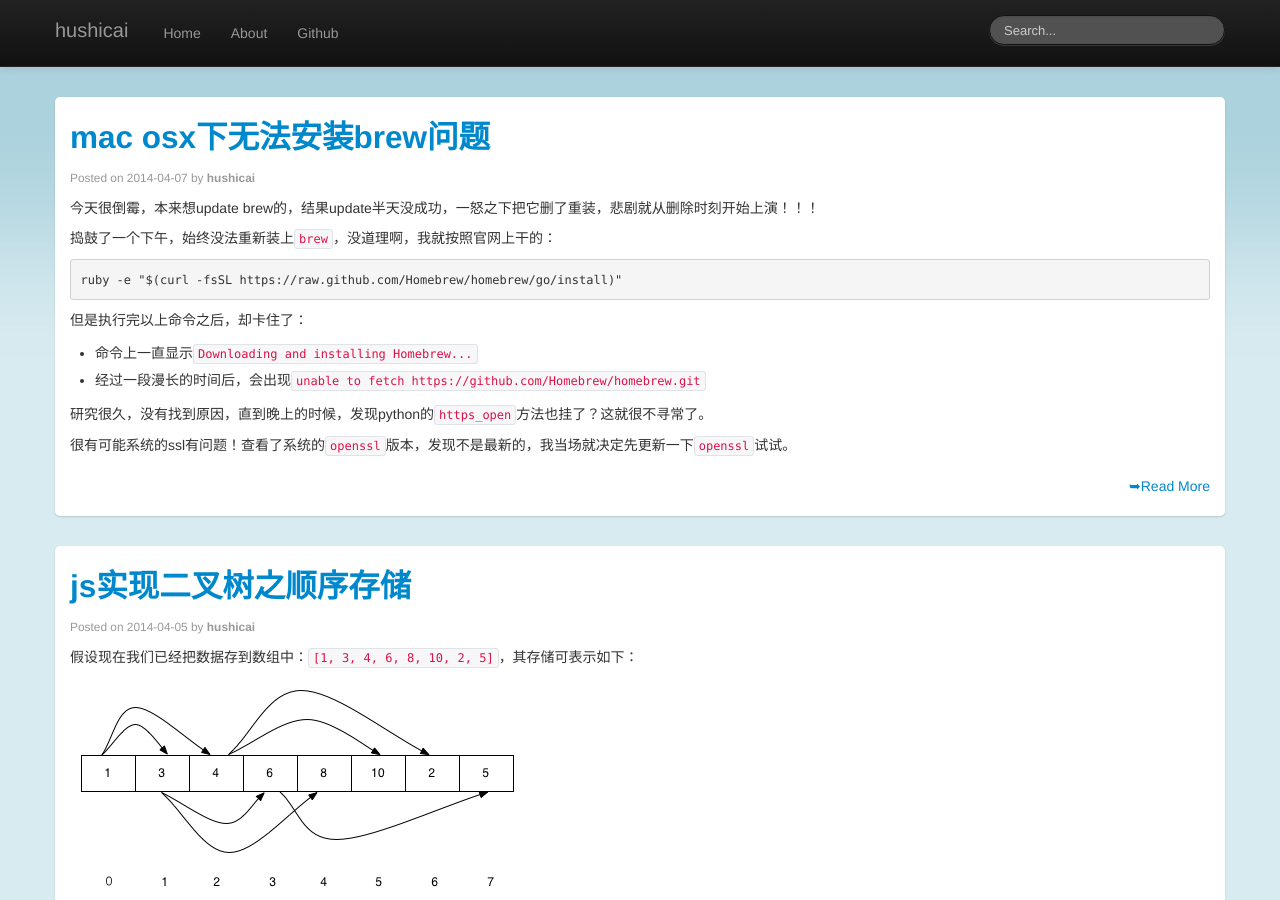
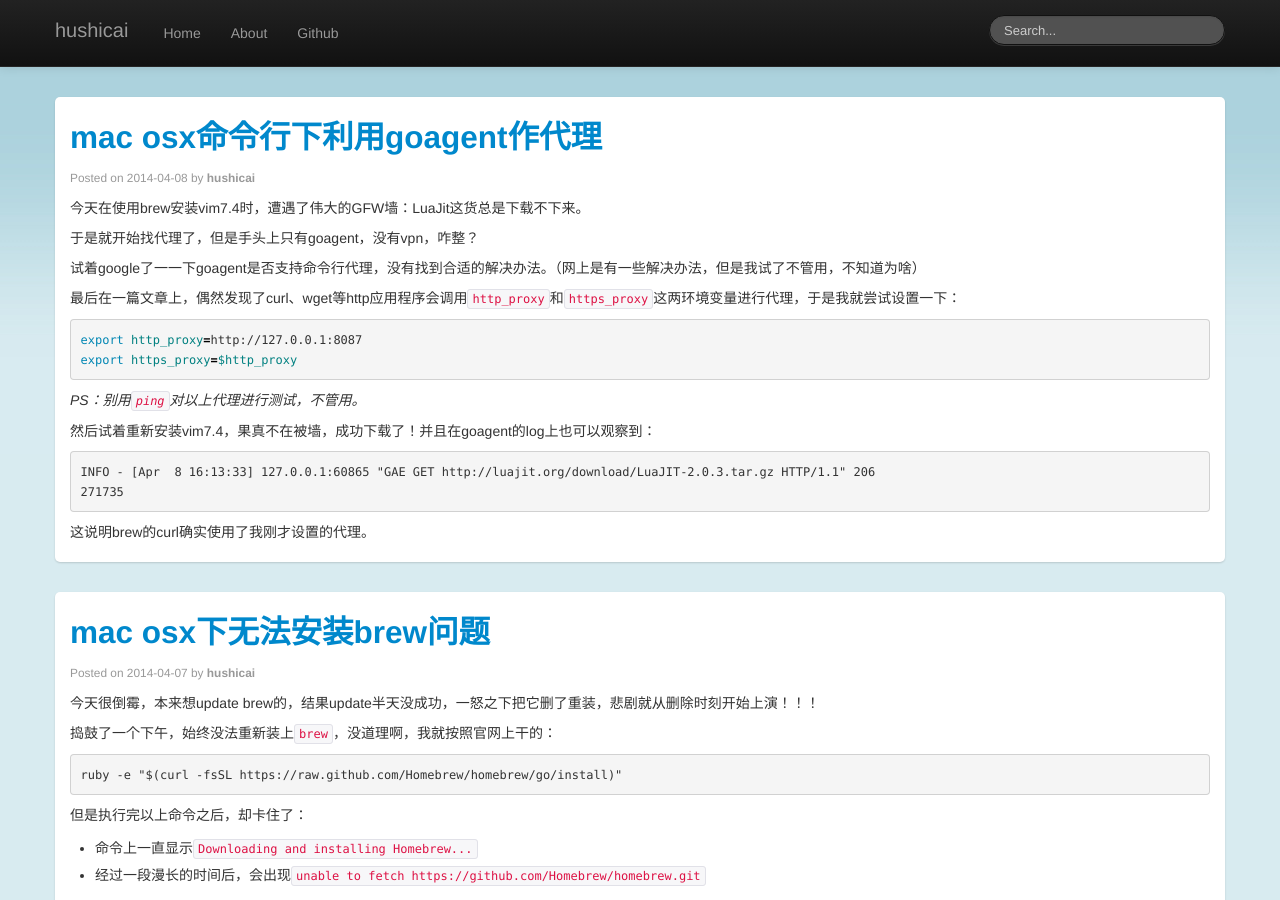
Before and after one commit to hushicai/hushicai.github.io, a Jekyll site: the page built from index.html, in a window 1280 px wide and 900 px high. Built offline with Jekyll 4.4.1, drawn with Linux system fonts in a browser that asks for light colours; nearby versions of some CDN libraries; Markdown is read by kramdown in place of the engine named in the settings; the list of posts is cut into pages by our own code; comment, search, counter and statistics services are not loaded; some of the changed text lies outside the part shown.

Commit message:
new post

````diff
--- a/_posts/2014-04-05-js-shi-xian-er-cha-shu-zhi-shun-xu-cun-chu.md
+++ b/_posts/2014-04-05-js-shi-xian-er-cha-shu-zhi-shun-xu-cun-chu.md
@@ -58,22 +58,59 @@ function smf(level, order) {
 
 为啥-2？因为数组的索引是从0开始的，而我定义的level、order都是从1开始的（其实你也可以让它们从0开始）。
 
-通过以上函数获取索引之后，就可以直接成数组中取出节点。
+通过以上函数获取索引之后，就可以直接从数组中取出节点。
 
-## 顺序存储二叉树类
+## 二叉树类
 
-定义一个构造器，表示顺序存储二叉树类：
+定义一个构造器，表示二叉树类：
 
 ```javascript
 function SqBinaryTree(data) {
     data = data || [];
+    // 顺序存储空间
     this.nodes = data.slice(0);
 }
 ```
 
-`data`参数表示用户输入的数据，以上构造器要做的就是把数据封装起来，让我们可以用树的形式来访问数据。
+`data`参数表示用户输入的数据，二叉树构造器要做的就是把数据存储到`nodes`中，然后我们就可以用树的形式来访问数据。
 
 ### 基本操作
+
+
+
+#### 获取深度
+
+一棵树的深度就是它的层数，怎么计算呢？
+
+```javascript
+SqBinaryTree.prototype.getDepth = function() {
+    var n = this.nodes.length;
+    // 找到最后一个节点
+    while(--n) {
+        if (this.nodes[n] !== undefined) {
+            break;
+        }
+    }
+    // 总节点数
+    n += 1;
+
+    var k = -1;
+
+    // 深度为k的二叉树最多有2^k - 1个节点
+    do {
+        k++;
+    } while (Math.pow(2, k) - 1 < n);
+
+    return k;
+}
+```
+
+上图的二叉树深度就是:
+
+```javascript
+var sbt = new SqBinaryTree([1, 3, 4, 6, 8, 10, 2, 5]);
+sbt.getDepth(); // 4
+```
 
 #### 获取节点
 
--- /dev/null
+++ b/_posts/2014-04-08-mac-osx-ming-ling-xing-xia-li-yong-goagent-zuo-dai-li.md
@@ -0,0 +1,34 @@
+---
+layout: post
+title: "mac osx命令行下利用goagent作代理"
+categories:
+    -
+tags:
+    - brew install
+    - 墙
+    - http_proxy
+    - https_proxy
+description: ""
+---
+
+今天在使用brew安装vim7.4时，遭遇了伟大的GFW墙：LuaJit这货总是下载不下来。
+
+于是就开始找代理了，但是手头上只有goagent，没有vpn，咋整？
+
+试着google了一一下goagent是否支持命令行代理，没有找到合适的解决办法。（网上是有一些解决办法，但是我试了不管用，不知道为啥）
+
+最后在一篇文章上，偶然发现了curl、wget等http应用程序会调用`http_proxy`和`https_proxy`这两环境变量进行代理，于是我就尝试设置一下：
+
+```bash
+export http_proxy=http://127.0.0.1:8087
+export https_proxy=$http_proxy
+```
+
+_PS：别用`ping`对以上代理进行测试，不管用。_
+
+然后试着重新安装vim7.4，果真不在被墙，成功下载了！并且在goagent的log上也可以观察到：
+
+    INFO - [Apr  8 16:13:33] 127.0.0.1:60865 "GAE GET http://luajit.org/download/LuaJIT-2.0.3.tar.gz HTTP/1.1" 206
+    271735
+
+这说明brew的curl确实使用了我刚才设置的代理。
````
